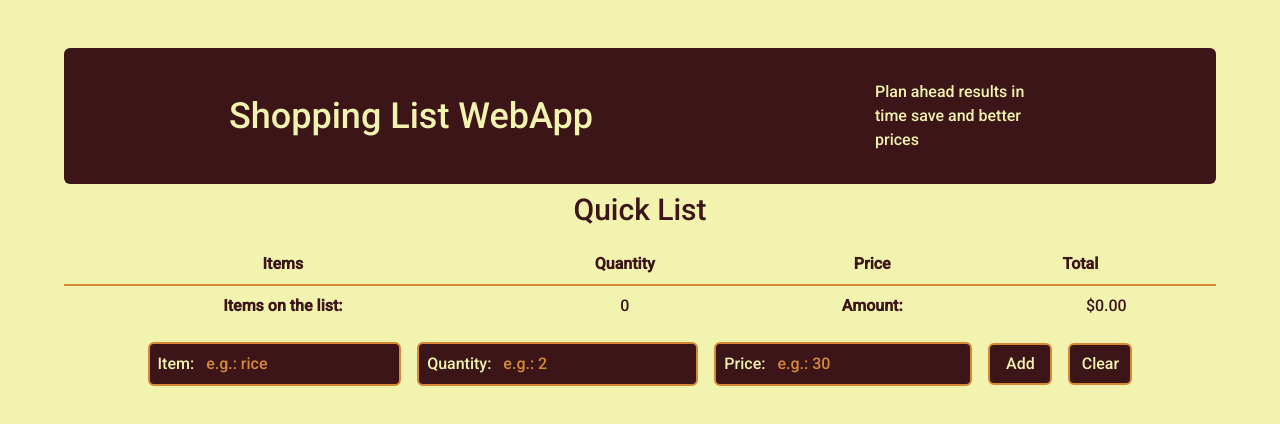
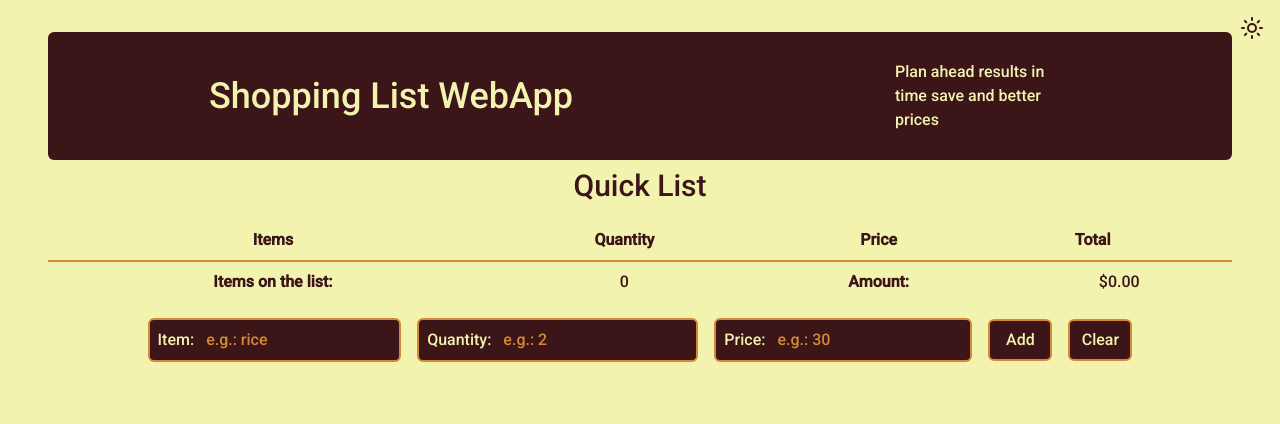
Before and after one commit to codi-Andre/shopping-list, a Next.js app: page / in a window 1280 px wide. Shown: the top 424 px of the page. Built offline with nearby package versions, Linux system fonts and the light colour scheme.

Commit message:
feat: add toggle theme button

```diff
--- a/src/app/globals.css
+++ b/src/app/globals.css
@@ -3,46 +3,25 @@
 @tailwind utilities;
 
 :root {
-  --foreground-rgb: 242, 243, 174;
-  --background-rgb: 60, 21, 24;
   --secondary-rgb: 105, 20, 14;
-  --tertiary-rgb: 213, 137, 54;
-  --emphasis-rgb: 164, 66, 0;
 }
 
 @media (prefers-color-scheme: light) {
   :root {
-    --foreground-rgb: 60, 21, 24;
-    --background-rgb: 242, 243, 174;
     --secondary-rgb: 213, 137, 54;
-    --tertiary-rgb: 105, 20, 14;
-    --emphasis-rgb: 164, 66, 0;
   }
-}
-
-body {
-  color: rgb(var(--foreground-rgb));
-  background: rgb(var(--background-rgb));
 }
 
 .app {
   position: relative;
   height: 100vh;
-  max-width: 74rem;
+  width: 100vw;
 
-  margin: 0.1rem auto;
-  padding: 1rem;
+  display: grid;
+  grid-template-columns: minmax(min-content, 74rem);
+  grid-template-rows: min-content;
 
-  display: flex;
-  flex-direction: column;
-}
-
-@media (min-width: 480px) {
-  .app {
-    height: calc(100vh - 10rem);
-
-    margin: 2rem auto;
-  }
+  justify-content: center;
 }
 
 .data_table {
--- a/src/app/layout.tsx
+++ b/src/app/layout.tsx
@@ -17,7 +17,7 @@ export default function RootLayout({
   children: React.ReactNode
 }) {
   return (
-    <html lang='en' className={`${fontFamily.className} `}>
+    <html lang='en' className={`${fontFamily.className} dark`}>
       <body>{children}</body>
     </html>
   )
--- a/src/app/page.tsx
+++ b/src/app/page.tsx
@@ -1,11 +1,12 @@
 import { Header } from '@/components/Header'
 import { Main } from '@/components/Main'
+import { ToggleDarkMode } from '@/components/ToggleDarkMode'
 
 export default function Home() {
   return (
-    <div className={`app`}>
+    <ToggleDarkMode>
       <Header />
       <Main />
-    </div>
+    </ToggleDarkMode>
   )
 }
--- a/src/components/ItemsTable.tsx
+++ b/src/components/ItemsTable.tsx
@@ -34,10 +34,11 @@ export function ItemsTable({ state, deleteItem }: DataProps) {
                 <td>{USDFormatter.format(item.price * item.quantity)}</td>
                 <td scope='row'>
                   <button
-                    title='Delete item'
+                    className='hover:text-red-danger dark:text-brown-Vanilla dark:hover:text-red-danger'
+                    aria-label='delete item'
                     onClick={() => deleteItem(item, index)}
                   >
-                    <Trash2Icon className='hover:text-red-danger dark:text-brown-Vanilla' />
+                    <Trash2Icon />
                   </button>
                 </td>
               </tr>
--- /dev/null
+++ b/src/components/ToggleDarkMode.tsx
@@ -0,0 +1,53 @@
+'use client'
+
+import { ReactNode, useEffect } from 'react'
+import { MoonStarIcon, SunIcon } from 'lucide-react'
+
+interface DataProps {
+  children: ReactNode
+}
+
+export function ToggleDarkMode({ children }: DataProps) {
+  useEffect(() => {
+    if (
+      localStorage.theme === 'dark' ||
+      (!('theme' in localStorage) &&
+        window.matchMedia('(prefers-color-scheme: dark)').matches)
+    ) {
+      document.documentElement.classList.add('dark')
+    } else {
+      document.documentElement.classList.remove('dark')
+    }
+  }, [])
+
+  function handleClick() {
+    if (document.documentElement.classList.contains('dark')) {
+      document.documentElement.classList.remove('dark')
+      localStorage.theme = 'light'
+    } else {
+      document.documentElement.classList.add('dark')
+      localStorage.theme = 'dark'
+    }
+  }
+
+  return (
+    <div className='app overflow-scroll bg-brown-Vanilla p-4 text-brown-blackBean dark:bg-brown-blackBean dark:text-brown-Vanilla md:px-4 md:py-8'>
+      <button
+        aria-label='toggle theme'
+        className='absolute right-0 top-0 m-4'
+        onClick={handleClick}
+      >
+        <span>
+          <SunIcon aria-label='light theme' className='dark:hidden' />
+        </span>
+        <span>
+          <MoonStarIcon
+            aria-label='dark theme'
+            className='hidden dark:inline'
+          />
+        </span>
+      </button>
+      {children}
+    </div>
+  )
+}
--- a/src/components/header.tsx
+++ b/src/components/header.tsx
@@ -1,6 +1,6 @@
 export function Header() {
   return (
-    <header className='flex min-h-[8rem] items-center justify-around gap-4 rounded-md bg-brown-blackBean p-8 text-brown-Vanilla dark:bg-brown-Vanilla dark:text-brown-blackBean'>
+    <header className='flex min-h-[8rem] items-center justify-around gap-8 rounded-md bg-brown-blackBean p-4 text-brown-Vanilla dark:bg-brown-Vanilla dark:text-brown-blackBean'>
       <h1 className='text-4xl'>Shopping List WebApp</h1>
 
       <p className='max-w-[11rem]'>
--- a/tailwind.config.js
+++ b/tailwind.config.js
@@ -1,5 +1,7 @@
 /** @type {import('tailwindcss').Config} */
 module.exports = {
+  darkMode: 'class',
+
   content: [
     './src/pages/**/*.{js,ts,jsx,tsx,mdx}',
     './src/components/**/*.{js,ts,jsx,tsx,mdx}',
```
